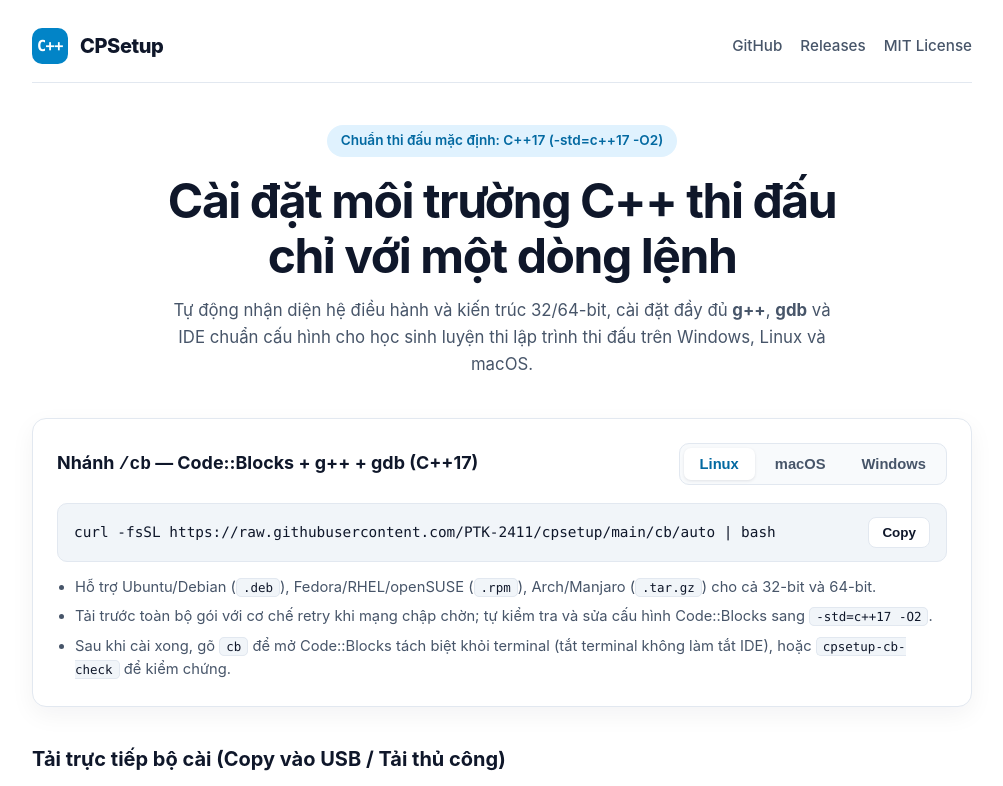
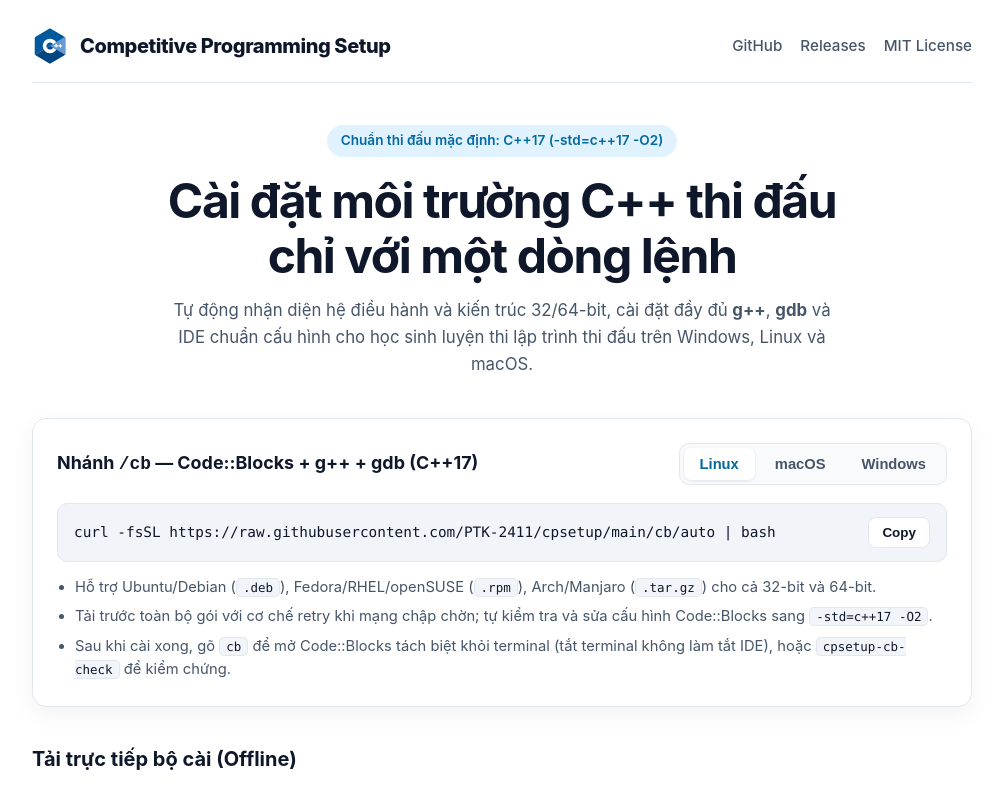
Before and after one commit to PTK-2411/cpsetup, a plain HTML site: page index.html in a window 1280 px wide. Shown: the top 786 px of the page, without its empty margins (138-1141 px from the left). Drawn offline with Linux system fonts and the light colour scheme.

Commit message:
feat: add cplusplus.svg logo and update branding in index.html

```diff
--- a/index.html
+++ b/index.html
@@ -3,7 +3,8 @@
 <head>
   <meta charset="UTF-8" />
   <meta name="viewport" content="width=device-width, initial-scale=1.0" />
-  <title>CPSetup — Chuẩn hóa môi trường lập trình thi đấu C++17</title>
+  <title>Competitive Programming Setup — Chuẩn hóa môi trường lập trình thi đấu C++17</title>
+  <link rel="icon" type="image/svg+xml" href="./cplusplus.svg" />
   <meta name="description" content="Bộ cài đặt chuẩn hóa môi trường lập trình thi đấu C++17 (-std=c++17 -O2) cho Windows, Linux và macOS." />
   <style>
     :root {
@@ -72,18 +73,11 @@
       color: var(--text);
     }
 
-    .brand-badge {
-      display: inline-flex;
-      align-items: center;
-      justify-content: center;
+    .brand-logo {
       width: 36px;
       height: 36px;
-      border-radius: 10px;
-      background: var(--accent);
-      color: #ffffff;
-      font-family: ui-monospace, SFMono-Regular, Menlo, Consolas, monospace;
-      font-weight: 900;
-      font-size: 0.95rem;
+      display: block;
+      flex-shrink: 0;
     }
 
     .nav-links {
@@ -380,8 +374,8 @@
   <div class="container">
     <header>
       <div class="brand">
-        <span class="brand-badge">C++</span>
-        <span>CPSetup</span>
+        <img class="brand-logo" src="./cplusplus.svg" alt="C++ Logo" />
+        <span>Competitive Programming Setup</span>
       </div>
       <nav class="nav-links">
         <a href="https://github.com/PTK-2411/cpsetup" target="_blank" rel="noopener">GitHub</a>
@@ -457,7 +451,7 @@
       </div>
     </section>
 
-    <h2 class="section-title">Tải trực tiếp bộ cài (Copy vào USB / Tải thủ công)</h2>
+    <h2 class="section-title">Tải trực tiếp bộ cài (Offline)</h2>
     <section class="download-grid" aria-label="Tải trực tiếp các file cài đặt">
       <a class="dl-btn" href="./cb/linux64.deb" download>
         <span class="dl-name">cb/linux64.deb</span>
@@ -501,7 +495,7 @@
       </a>
     </section>
 
-    <h2 class="section-title">Các nhánh công cụ trong CPSetup</h2>
+    <h2 class="section-title">Các nhánh công cụ trong Competitive Programming Setup</h2>
     <section class="grid">
       <article class="card">
         <div class="card-top">
```
Also changed, not shown: cplusplus.svg (added).
